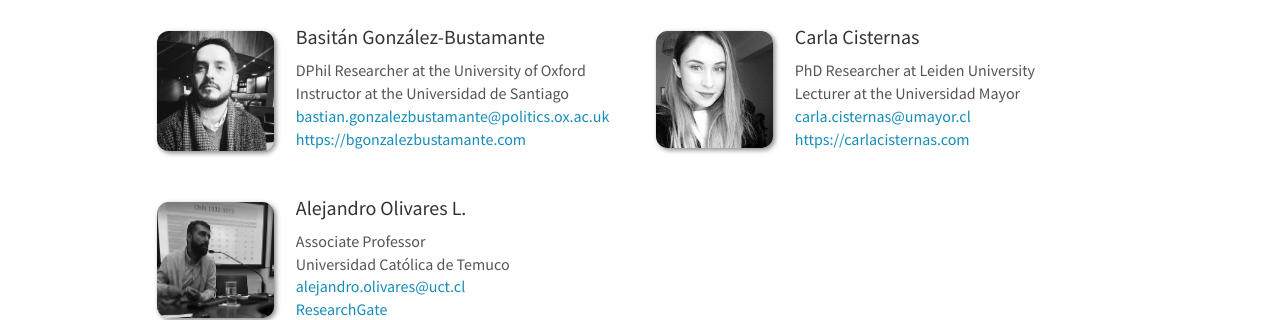
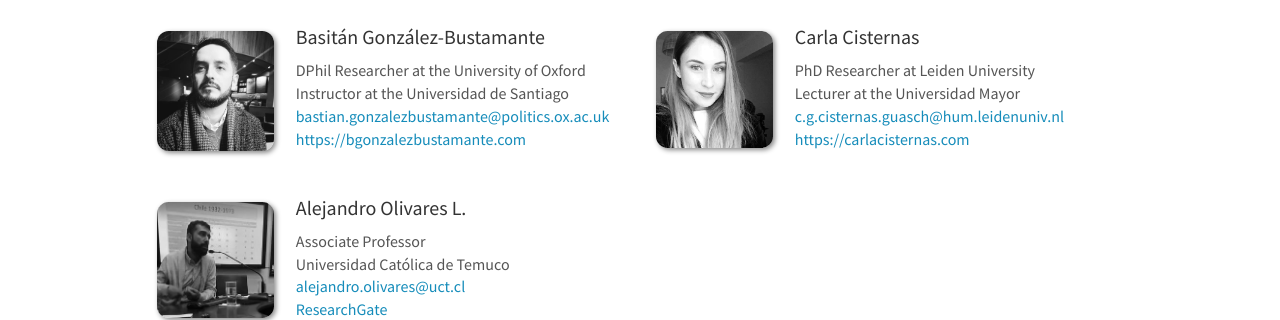
Before and after one commit to training-datalab/old-training-datalab.com, a Jekyll site: the page built from _pages/team.md, in a window 1280 px wide. Shown: the part 226-546 px from the top of the page. Built offline with Jekyll 4.4.1, drawn with Linux system fonts in a browser that asks for light colours; nearby versions of some CDN libraries.

Commit message:
Update core_team.yml
Co-Authored-By: Carla Cisternas <carla.cisternas@umayor.cl>

```diff
--- a/_data/core_team.yml
+++ b/_data/core_team.yml
@@ -9,7 +9,7 @@
   photo: ccisternas.jpg
   info1: PhD Researcher at Leiden University
   info2: Lecturer at the Universidad Mayor
-  email: carla.cisternas@umayor.cl
+  email: c.g.cisternas.guasch@hum.leidenuniv.nl
   website: <a href="https://carlacisternas.com/" target="_blank">https://carlacisternas.com</a>
 
 - name: Alejandro Olivares L.
```
